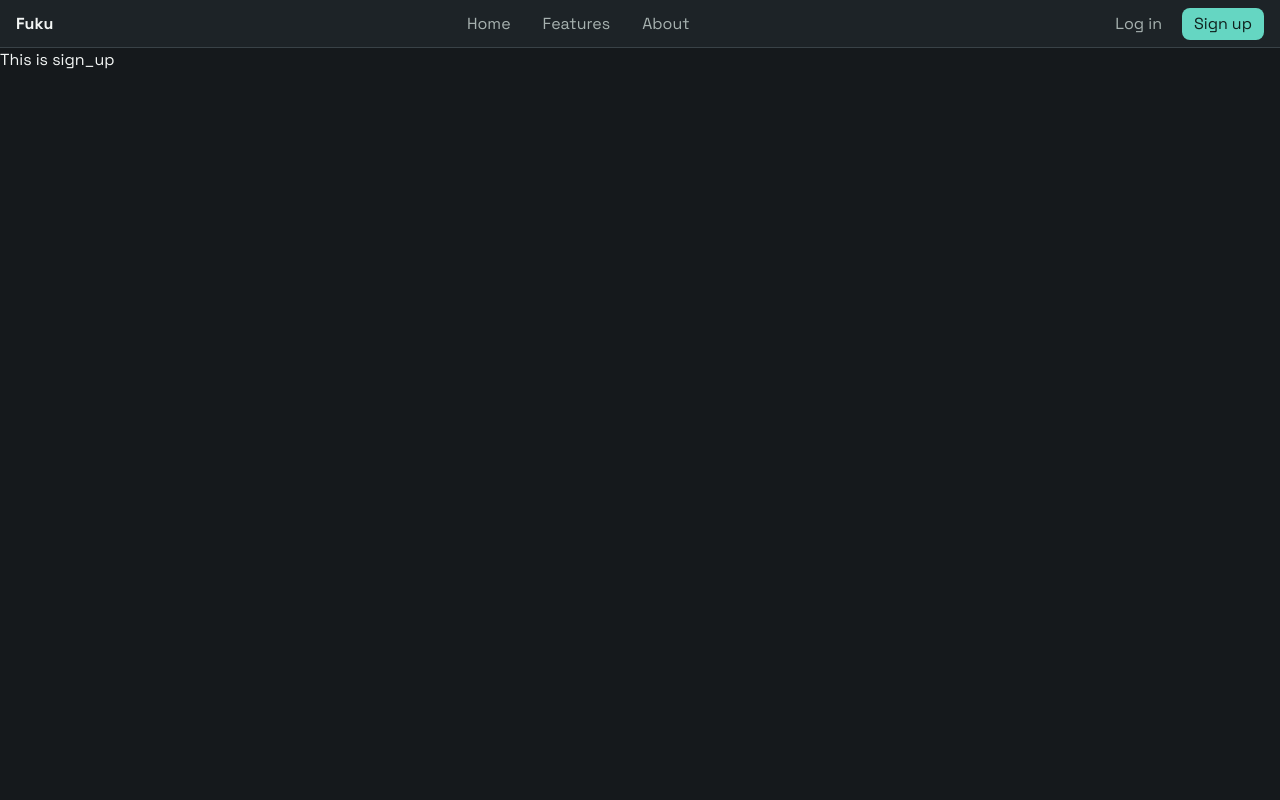
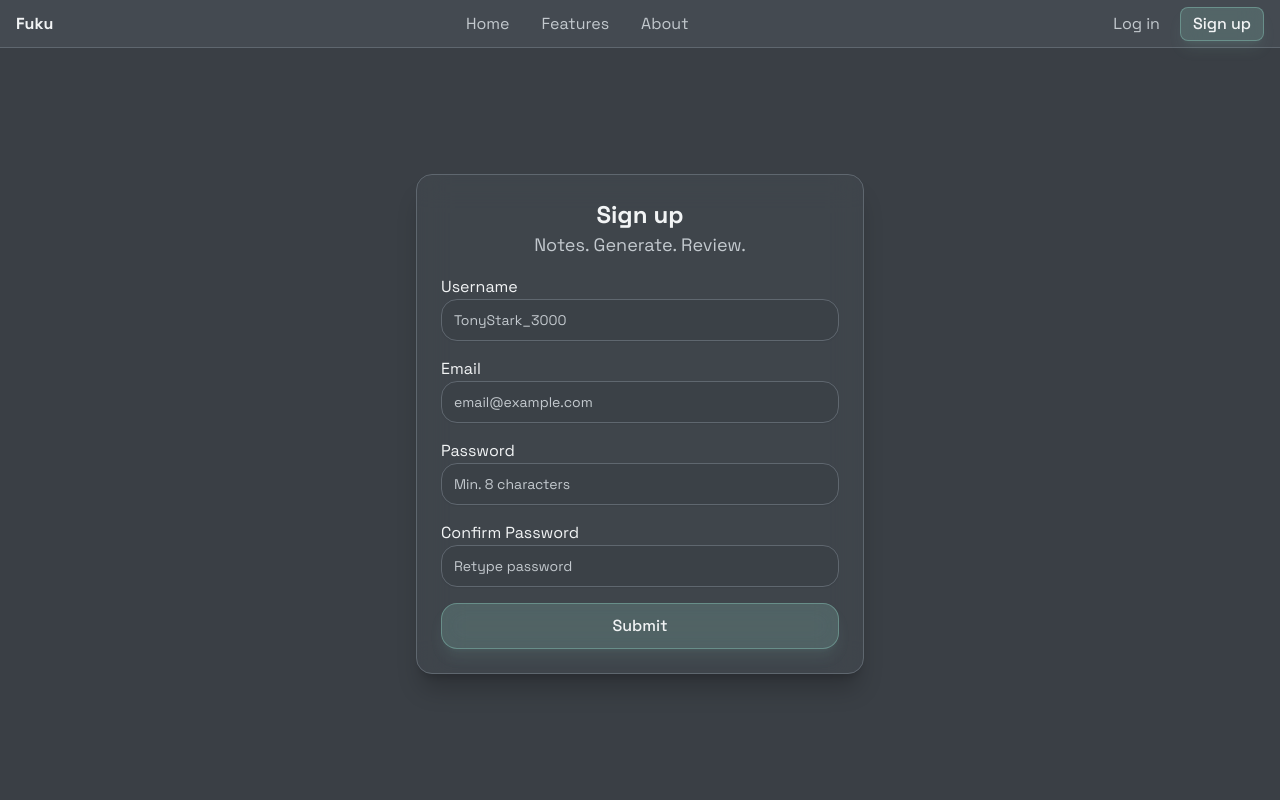
Before and after one commit to JosephCanzana/Fuku, a Django app: page /accounts/sign_up/ in a window 1280 px wide. Run offline with Django 5.2, Linux system fonts and the light colour scheme; style sheets or scripts are compiled from the project's sources.

Commit message:
add sign-up form

```diff
--- a/apps/accounts/templates/accounts/sign-up.html
+++ b/apps/accounts/templates/accounts/sign-up.html
@@ -5,7 +5,29 @@ Sign up
 {% endblock %}
 
 {% block content %}
-<div class="text-txt-primary">
-    This is sign_up
+<div class="w-full h-full flex items-center justify-center flex-col">
+    <form class="card-primary flex w-full max-w-md flex-col gap-4" method="post" action="">
+        <div class="flex w-full justify-center items-center flex-col">
+            <h1 class="text-2xl text-txt-primary font-bold ">Sign up</h1>
+            <p class="text-lg text-txt-secondary">Notes. Generate. Review.</p>
+        </div>
+        <div>
+            <label class="text-txt-primary" for="id_username">Username</label>
+            <input name="username" class="input-primary" placeholder="TonyStark_3000" id="id_username" type="text" required>
+        </div>
+        <div>
+            <label class="text-txt-primary" for="id_email">Email</label>
+            <input name="email" class="input-primary" placeholder="email@example.com" id="id_email" type="email" required>
+        </div>
+        <div>
+            <label class="text-txt-primary" for="id_password">Password</label>
+            <input name="password" class="input-primary" minlength="8" placeholder="Min. 8 characters" id="id_password" type="password" required>
+        </div>
+        <div>
+            <label class="text-txt-primary" for="id_confirm_password">Confirm Password</label>
+            <input name="confirm_password" class="input-primary" minlength="8" placeholder="Retype password" id="id_confirm_password" type="password" required>
+        </div>
+        <button class="btn-primary" type="submit">Submit</button>
+    </form>
 </div>
 {% endblock %}
--- a/apps/accounts/views.py
+++ b/apps/accounts/views.py
@@ -3,6 +3,7 @@ from django.shortcuts import render
 
 # Create your views here.
 def sign_up(request):
+
     return render(request, "accounts/sign-up.html")
 
 def login(request):
--- a/apps/pages/urls.py
+++ b/apps/pages/urls.py
@@ -4,5 +4,5 @@ from . import views
 app_name = "pages"
 
 urlpatterns = [
-    path("", views.landing_page, name="landing"),
+    path("", views.landing_page, name="landing_page"),
 ]
--- a/static/css/input.css
+++ b/static/css/input.css
@@ -17,36 +17,56 @@
 @theme {
     /* Fonts */
     --font-main: "Space Grotesk", ui-sans-serif, system-ui, sans-serif;
-    --font-mono: "JetBrains Mono", ui-monospace, monospace;
+    --font-mono: "Roboto Mono", ui-monospace, monospace;
 
     /* 60% — Main surfaces */
-    --color-main: #15191c;
-    --color-surface: #1d2327;
-    --color-surface-muted: #242b30;
+    --color-main: #3a3f45;
+    --color-surface: #444a51;
+    --color-surface-muted: #4e555c;
 
     /* Text */
-    --color-txt-primary: #f3f6f5;
-    --color-txt-secondary: #a7b2b0;
-    --color-txt-on-accent: #10201d;
+    --color-txt-primary: #f2f4f5;
+    --color-txt-secondary: #c3c9ce;
+    --color-txt-on-accent: #14201d;
 
     /* Lines */
-    --color-border: #394247;
-    --color-ring: #65d6c2;
+    --color-border: #5f676f;
+    --color-ring: #8fd3c4;
 
     /* 30% — Supporting surfaces */
-    --color-hover: #303a3f;
+    --color-hover: #565d65;
 
     /* 10% — Accent */
-    --color-accent: #65d6c2;
-    --color-accent-hover: #83e2d1;
+    --color-accent: #8fd3c4;
+    --color-accent-hover: #a8e0d3;
 
     /* Status */
-    --color-success: #65c98d;
-    --color-warning: #e8b75f;
-    --color-danger: #ee7777;
+    --color-success: #7fd49b;
+    --color-warning: #efc36d;
+    --color-danger: #f28b8b;
 
     /* Radius */
     --radius-sm: 0.25rem;
     --radius-md: 0.5rem;
     --radius-lg: 1rem;
 }
+
+@utility btn-primary {
+    @apply bg-accent/20 text-txt-primary backdrop-blur-md
+    border border-accent/40 shadow-lg shadow-accent/10
+    hover:bg-accent/30
+    focus-visible:ring-2 focus-visible:ring-ring
+    font-medium rounded-lg text-base px-4 py-2.5 text-center;
+}
+
+@utility card-primary {
+    @apply bg-surface/60 backdrop-blur-lg rounded-2xl
+    border border-border shadow-xl shadow-black/20 p-6;
+}
+@utility input-primary {
+    @apply block w-full rounded-lg border border-border bg-main/60
+    px-3 py-2.5 text-sm text-txt-primary shadow-xs
+    placeholder:text-txt-secondary
+    focus:border-ring focus:ring-2 focus:ring-ring focus:outline-none
+    disabled:opacity-50 disabled:cursor-not-allowed;
+}
--- a/templates/base-public.html
+++ b/templates/base-public.html
@@ -3,9 +3,11 @@
 {% block title %}Public{% endblock %}
 
 {% block base %}
-    {% include "includes/navbar.html" %}
-    <div class="flex mx-auto max-w-7xl">
-        {% block content %}
-        {% endblock %}
+    <div class="flex h-dvh flex-col">
+        {% include "includes/navbar.html" %}
+        <div class="mx-auto flex w-full max-w-7xl flex-1 min-h-0">
+            {% block content %}
+            {% endblock %}
+        </div>
     </div>
 {% endblock %}
--- a/templates/includes/navbar.html
+++ b/templates/includes/navbar.html
@@ -5,7 +5,7 @@
 
         {# navigation #}
         <div class="flex items-center gap-2">
-            <a href="#" class="rounded-md px-3 py-1 text-txt-secondary hover:bg-hover hover:text-txt-primary">Home</a>
+            <a href="{% url 'pages:landing_page' %}" class="rounded-md px-3 py-1 text-txt-secondary hover:bg-hover hover:text-txt-primary">Home</a>
             <a href="#" class="rounded-md px-3 py-1 text-txt-secondary hover:bg-hover hover:text-txt-primary">Features</a>
             <a href="#" class="rounded-md px-3 py-1 text-txt-secondary hover:bg-hover hover:text-txt-primary">About</a>
         </div>
@@ -13,7 +13,7 @@
         {# login, sign up, and theme #}
         <div class="flex items-center gap-2">
             <a href="{% url 'accounts:login' %}" class="rounded-md px-3 py-1 text-txt-secondary hover:bg-hover hover:text-txt-primary">Log in</a>
-            <a href="{% url 'accounts:sign_up' %}" class="rounded-md bg-accent px-3 py-1 text-txt-on-accent hover:bg-accent-hover">Sign up</a>
+            <a href="{% url 'accounts:sign_up' %}" class="btn-primary px-3 py-1 rounded-md">Sign up</a>
         </div>
     </div>
 </nav>
```
Also changed, not shown: apps/accounts/templates/accounts/user-dashboard.html (added, +9 -0 lines).
